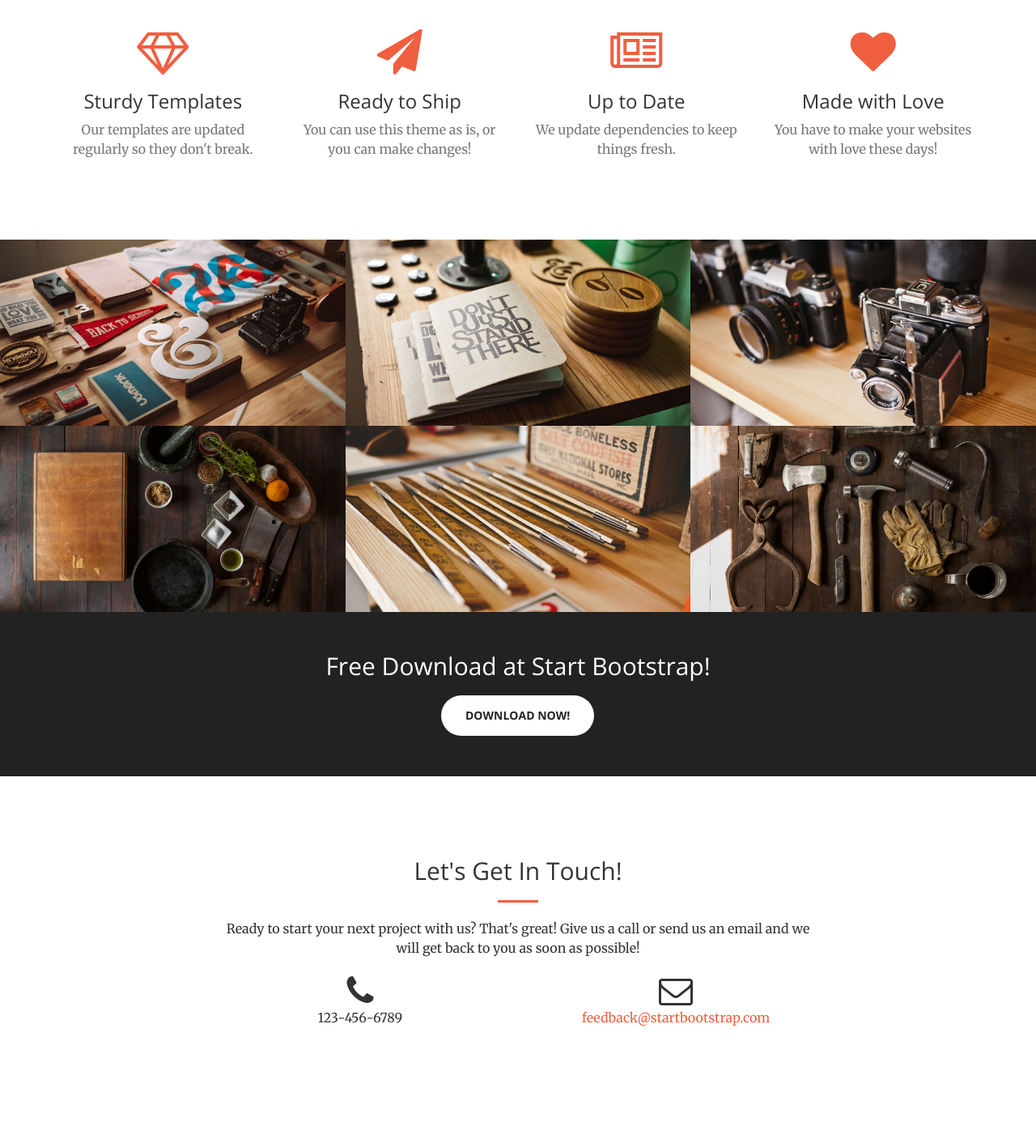
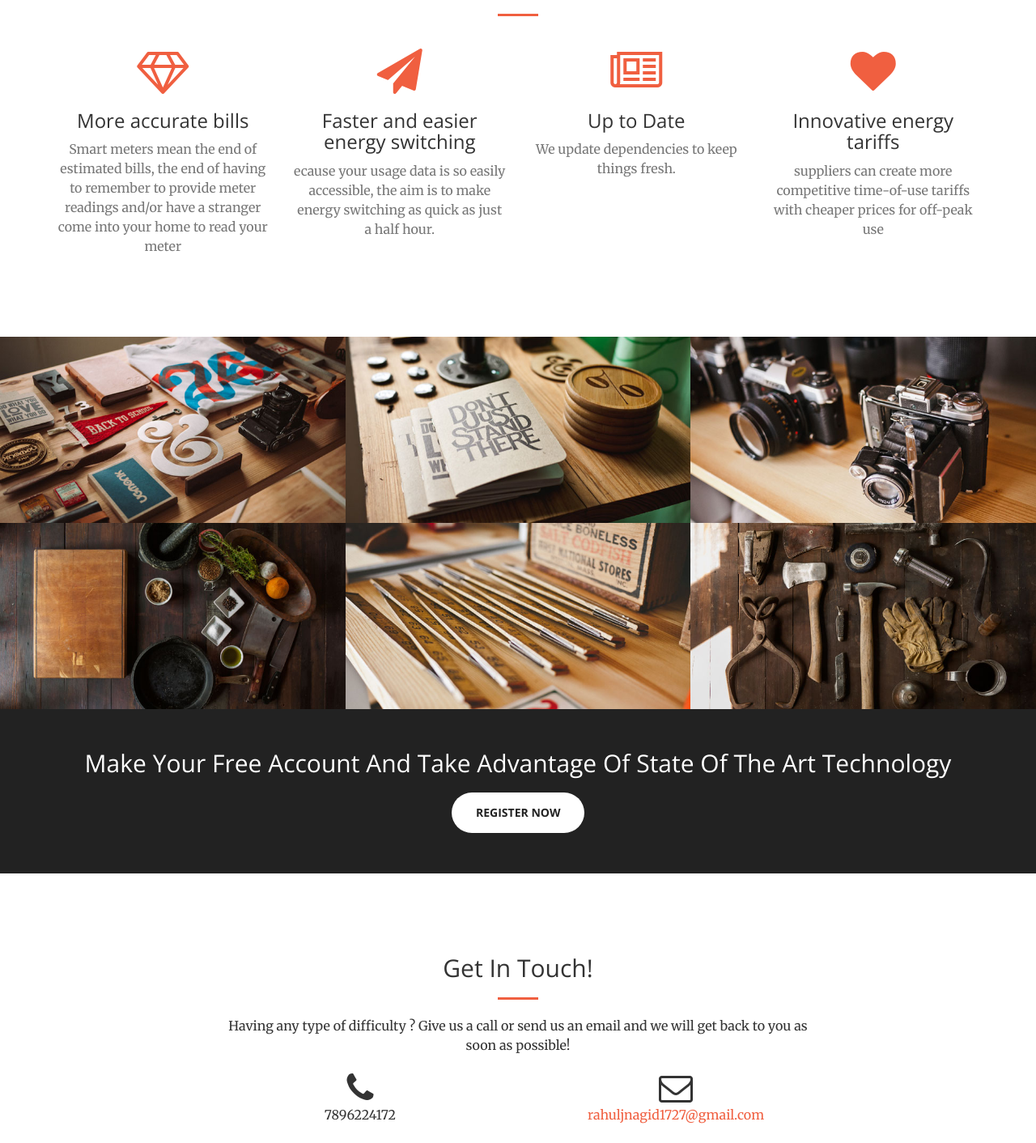
Before and after one commit to rahul-jangid/rahul-jangid.github.io, a website: page index.html in a window 1280 px wide. Shown: the part 1378-2790 px from the top of the page at 81% size. Before the commit the page ends 2767 px from the top, so only its background shows below. Drawn offline with nearby package versions, Linux system fonts and the light colour scheme.

Commit message:
i changed the default text of website theme

```diff
--- a/index.html
+++ b/index.html
@@ -9,7 +9,7 @@
     <meta name="description" content="">
     <meta name="author" content="">
 
-    <title>Creative - Start Bootstrap Theme</title>
+    <title>Smart Energy Meter</title>
 
     <!-- Bootstrap Core CSS -->
     <link href="vendor/bootstrap/css/bootstrap.min.css" rel="stylesheet">
@@ -43,7 +43,7 @@
                 <button type="button" class="navbar-toggle collapsed" data-toggle="collapse" data-target="#bs-example-navbar-collapse-1">
                     <span class="sr-only">Toggle navigation</span> Menu <i class="fa fa-bars"></i>
                 </button>
-                <a class="navbar-brand page-scroll" href="#page-top">Start Bootstrap</a>
+                <a class="navbar-brand page-scroll" href="#page-top">Smart Enery Meter</a>
             </div>
 
             <!-- Collect the nav links, forms, and other content for toggling -->
@@ -71,9 +71,9 @@
     <header>
         <div class="header-content">
             <div class="header-content-inner">
-                <h1 id="homeHeading">Your Favorite Source of Free Bootstrap Themes</h1>
+                <h1 id="homeHeading">Welcome to the website for IOT based Energy Meter</h1>
                 <hr>
-                <p>Start Bootstrap can help you build better websites using the Bootstrap CSS framework! Just download your template and start going, no strings attached!</p>
+                <p> A smart meter is an electronic device that records consumption of electric energy in intervals of an hour or less and communicates that information at least daily back to the utility for monitoring and billing</p>
                 <a href="#about" class="btn btn-primary btn-xl page-scroll">Find Out More</a>
             </div>
         </div>
@@ -85,7 +85,7 @@
                 <div class="col-lg-8 col-lg-offset-2 text-center">
                     <h2 class="section-heading">We've got what you need!</h2>
                     <hr class="light">
-                    <p class="text-faded">Start Bootstrap has everything you need to get your new website up and running in no time! All of the templates and themes on Start Bootstrap are open source, free to download, and easy to use. No strings attached!</p>
+                    <p class="text-faded">A smart meter is a new kind of gas and electricity meter that can digitally send meter readings to your energy supplier. This can ensure more accurate energy bills. Smart meters also come with monitors, so you can better understand your energy usage. Every home in Britain will have a smart meter installed by 2020.</p>
                     <a href="#services" class="page-scroll btn btn-default btn-xl sr-button">Get Started!</a>
                 </div>
             </div>
@@ -106,15 +106,15 @@
                 <div class="col-lg-3 col-md-6 text-center">
                     <div class="service-box">
                         <i class="fa fa-4x fa-diamond text-primary sr-icons"></i>
-                        <h3>Sturdy Templates</h3>
-                        <p class="text-muted">Our templates are updated regularly so they don't break.</p>
+                        <h3>More accurate bills</h3>
+                        <p class="text-muted">Smart meters mean the end of estimated bills, the end of having to remember to provide meter readings and/or have a stranger come into your home to read your meter</p>
                     </div>
                 </div>
                 <div class="col-lg-3 col-md-6 text-center">
                     <div class="service-box">
                         <i class="fa fa-4x fa-paper-plane text-primary sr-icons"></i>
-                        <h3>Ready to Ship</h3>
-                        <p class="text-muted">You can use this theme as is, or you can make changes!</p>
+                        <h3>Faster and easier energy switching</h3>
+                        <p class="text-muted">ecause your usage data is so easily accessible, the aim is to make energy switching as quick as just a half hour.</p>
                     </div>
                 </div>
                 <div class="col-lg-3 col-md-6 text-center">
@@ -127,8 +127,8 @@
                 <div class="col-lg-3 col-md-6 text-center">
                     <div class="service-box">
                         <i class="fa fa-4x fa-heart text-primary sr-icons"></i>
-                        <h3>Made with Love</h3>
-                        <p class="text-muted">You have to make your websites with love these days!</p>
+                        <h3>Innovative energy tariffs </h3>
+                        <p class="text-muted"> suppliers can create more competitive time-of-use tariffs with cheaper prices for off-peak use</p>
                     </div>
                 </div>
             </div>
@@ -235,8 +235,8 @@
     <aside class="bg-dark">
         <div class="container text-center">
             <div class="call-to-action">
-                <h2>Free Download at Start Bootstrap!</h2>
-                <a href="http://startbootstrap.com/template-overviews/creative/" class="btn btn-default btn-xl sr-button">Download Now!</a>
+                <h2>Make Your Free Account And Take Advantage Of State Of The Art Technology</h2>
+                <a href="make signup form" class="btn btn-default btn-xl sr-button">Register Now</a>
             </div>
         </div>
     </aside>
@@ -245,17 +245,17 @@
         <div class="container">
             <div class="row">
                 <div class="col-lg-8 col-lg-offset-2 text-center">
-                    <h2 class="section-heading">Let's Get In Touch!</h2>
+                    <h2 class="section-heading">Get In Touch!</h2>
                     <hr class="primary">
-                    <p>Ready to start your next project with us? That's great! Give us a call or send us an email and we will get back to you as soon as possible!</p>
+                    <p>Having any type of difficulty ? Give us a call or send us an email and we will get back to you as soon as possible!</p>
                 </div>
                 <div class="col-lg-4 col-lg-offset-2 text-center">
                     <i class="fa fa-phone fa-3x sr-contact"></i>
-                    <p>123-456-6789</p>
+                    <p>7896224172</p>
                 </div>
                 <div class="col-lg-4 text-center">
                     <i class="fa fa-envelope-o fa-3x sr-contact"></i>
-                    <p><a href="mailto:your-email@your-domain.com">feedback@startbootstrap.com</a></p>
+                    <p><a href="mailto:your-email@your-domain.com">rahuljnagid1727@gmail.com</a></p>
                 </div>
             </div>
         </div>
```
